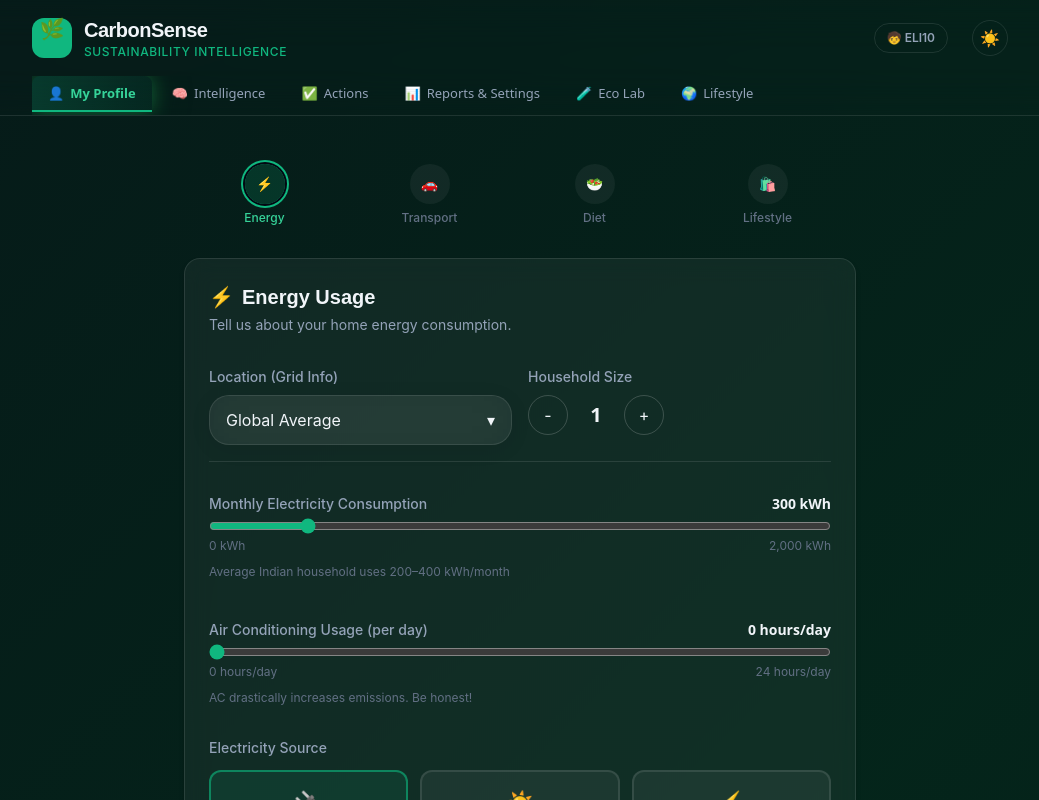
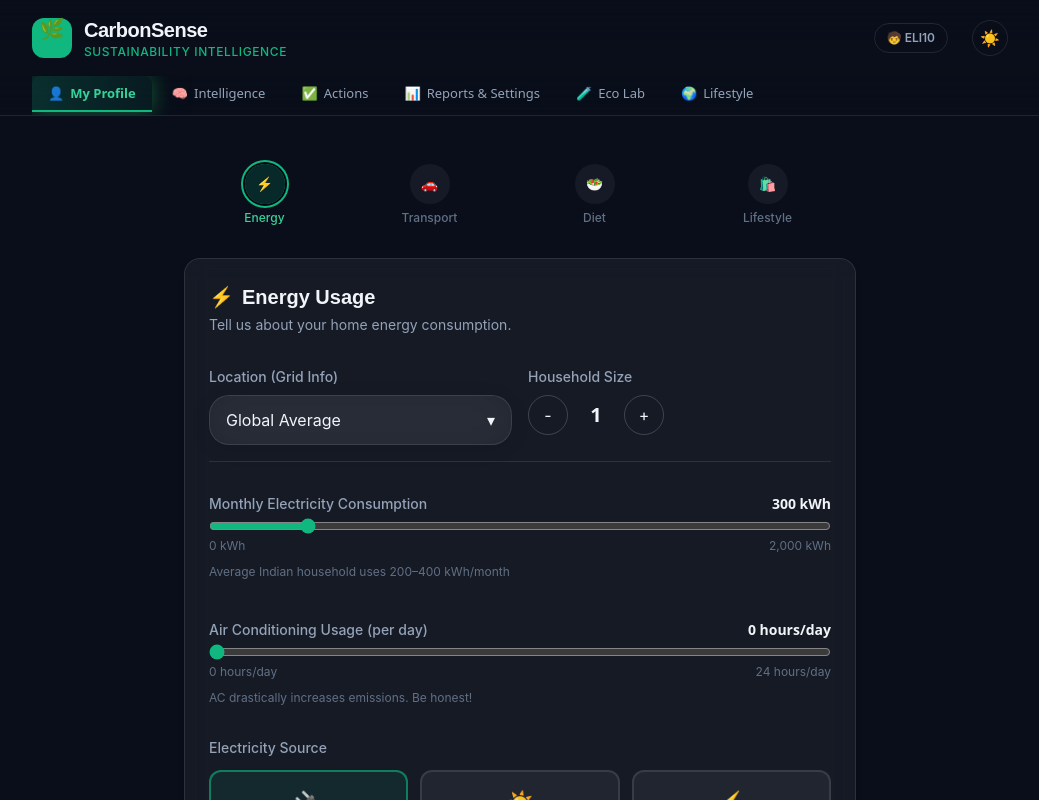
Before and after one commit to Siva-2511/Carbonfootprint, a React (Vite) app: page / in a window 1280 px wide. Shown: the top 800 px of the page, without its empty margins (120-1159 px from the left). Built offline with nearby package versions, Linux system fonts and the light colour scheme.

Commit message:
Fix dropdown transparency and remove animated background gradient

```diff
--- a/src/components/Profile/CalculatorStep1.tsx
+++ b/src/components/Profile/CalculatorStep1.tsx
@@ -94,7 +94,7 @@ export function CalculatorStep1({ inputs, onUpdate }: CalculatorStep1Props) {
               <ul
                 role="listbox"
                 className="absolute z-50 mt-1 w-full max-h-60 overflow-y-auto rounded-xl
-                           glass-card border border-[var(--border-card)] shadow-lg shadow-black/30 bg-[var(--bg-card)]"
+                           border border-[var(--border-card)] shadow-lg shadow-black/30 bg-[var(--bg-dropdown)]"
               >
                 {COUNTRY_LIST.map(country => (
                   <li
--- a/src/index.css
+++ b/src/index.css
@@ -47,6 +47,7 @@
   --text-secondary:hsl(215,20%,65%);
   --text-muted:   hsl(215,15%,45%);
   --text-inverse: hsl(222,47%,7%);
+  --bg-dropdown:  hsl(222,47%,12%);
   --shadow-glow:  0 0 40px rgba(52,211,153,.12);
 
   /* 3D & depth */
@@ -76,6 +77,7 @@ html.light {
   --text-secondary:hsl(215,20%,35%);
   --text-muted:   hsl(215,15%,55%);
   --text-inverse: hsl(210,40%,97%);
+  --bg-dropdown:  hsl(0,0%,100%);
   --shadow-glow:  0 0 40px rgba(22,163,74,.15);
 }
 
@@ -94,18 +96,14 @@ body {
   transition: background-color 0.3s, color 0.3s;
 }
 
-/* Dark mode body gradient */
-html:not(.light) body {
-  background: linear-gradient(-45deg, hsl(222,47%,5%), hsl(161,80%,8%), hsl(210,50%,6%), hsl(222,47%,7%));
-  background-size: 400% 400%;
-  animation: gradientXY 20s ease infinite;
+/* Dark mode body background */
+body {
+  background: var(--bg-base);
 }
 
-/* Light mode body gradient */
+/* Light mode body background */
 html.light body {
-  background: linear-gradient(-45deg, hsl(210,20%,94%), hsl(151,40%,92%), hsl(180,30%,92%), hsl(210,20%,94%));
-  background-size: 400% 400%;
-  animation: gradientXY 20s ease infinite;
+  background: var(--bg-base);
 }
 
 h1,h2,h3,h4,h5,h6 { font-family: var(--font-display); color: var(--text-primary); }
@@ -233,7 +231,7 @@ body { top: 0 !important; }
 .goog-logo-link, .goog-te-gadget span { display: none !important; }
 .goog-te-gadget { font-size: 0 !important; }
 select.goog-te-combo {
-  background: var(--bg-card);
+  background: var(--bg-dropdown);
   color: var(--text-primary);
   border: 1px solid var(--border-card);
   border-radius: 0.5rem;
```
